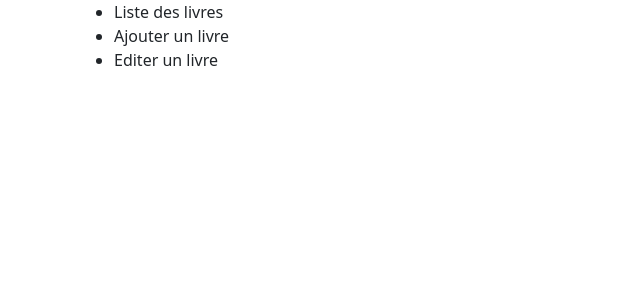
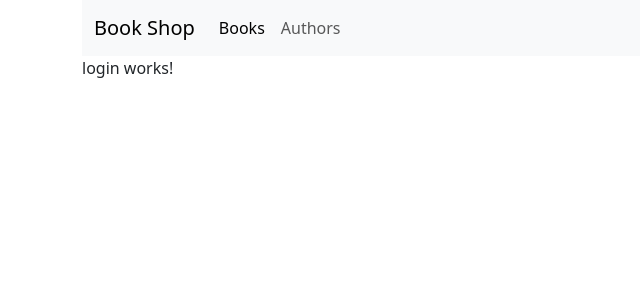
Before and after one commit to mehdi-mtir/book-shop, an Angular app: page / in a window 1280 px wide. Shown: the top 300 px of the page, without its empty margins (0-640 px from the left). Built offline with nearby package versions, Linux system fonts and the light colour scheme.

Commit message:
Finaliser la navigation

```diff
--- a/src/app/app-routing.module.ts
+++ b/src/app/app-routing.module.ts
@@ -1,5 +1,6 @@
 import { NgModule } from '@angular/core';
 import { RouterModule, Routes } from '@angular/router';
+import { LoginComponent } from './login/login.component';
 
 const routes: Routes = [
   {
@@ -9,7 +10,11 @@ const routes: Routes = [
   {
     path: 'authors',
     loadChildren: () => import('./authors/authors.module').then(m => m.AuthorsModule)
+  },
+  {
+    path : '', component : LoginComponent
   }
+
 ];
 
 @NgModule({
--- a/src/app/app.component.html
+++ b/src/app/app.component.html
@@ -1,8 +1,19 @@
 <div class="container">
-  <ul>
-    <li routerLink="/books">Liste des livres</li>
-    <li routerLink="/books/add">Ajouter un livre</li>
-    <li routerLink="/books/edit">Editer un livre</li>
-  </ul>
+  <nav class="navbar navbar-expand-lg bg-body-tertiary">
+    <div class="container-fluid">
+      <a class="navbar-brand" routerLink="/">Book Shop</a>
+      <div class="collapse navbar-collapse" id="navbarSupportedContent">
+        <ul class="navbar-nav me-auto mb-2 mb-lg-0">
+          <li class="nav-item">
+            <a class="nav-link active" aria-current="page" routerLink="/books">Books</a>
+          </li>
+          <li class="nav-item">
+            <a class="nav-link" routerLink="/authors">Authors</a>
+          </li>
+        </ul>
+      </div>
+    </div>
+  </nav>
+
   <router-outlet></router-outlet>
 </div>
--- a/src/app/app.module.ts
+++ b/src/app/app.module.ts
@@ -3,10 +3,12 @@ import { BrowserModule } from '@angular/platform-browser';
 
 import { AppRoutingModule } from './app-routing.module';
 import { AppComponent } from './app.component';
+import { LoginComponent } from './login/login.component';
 
 @NgModule({
   declarations: [
-    AppComponent
+    AppComponent,
+    LoginComponent
   ],
   imports: [
     BrowserModule,
--- a/src/app/authors/authors-routing.module.ts
+++ b/src/app/authors/authors-routing.module.ts
@@ -1,7 +1,14 @@
 import { NgModule } from '@angular/core';
 import { RouterModule, Routes } from '@angular/router';
+import { ListAuthorsComponent } from './list-authors/list-authors.component';
+import { AddAuthorComponent } from './add-author/add-author.component';
+import { EditAuthorComponent } from './edit-author/edit-author.component';
 
-const routes: Routes = [];
+const routes: Routes = [
+  {path : "", component : ListAuthorsComponent},
+  {path : "add", component : AddAuthorComponent},
+  {path : "edit", component : EditAuthorComponent}
+];
 
 @NgModule({
   imports: [RouterModule.forChild(routes)],
--- /dev/null
+++ b/src/app/login/login.component.html
@@ -0,0 +1 @@
+<p>login works!</p>
```
Also changed, not shown: src/app/login/login.component.ts (added, +10 -0 lines), src/app/login/login.component.css (added), 1 other file (tests, documents, lock files or other folders).
